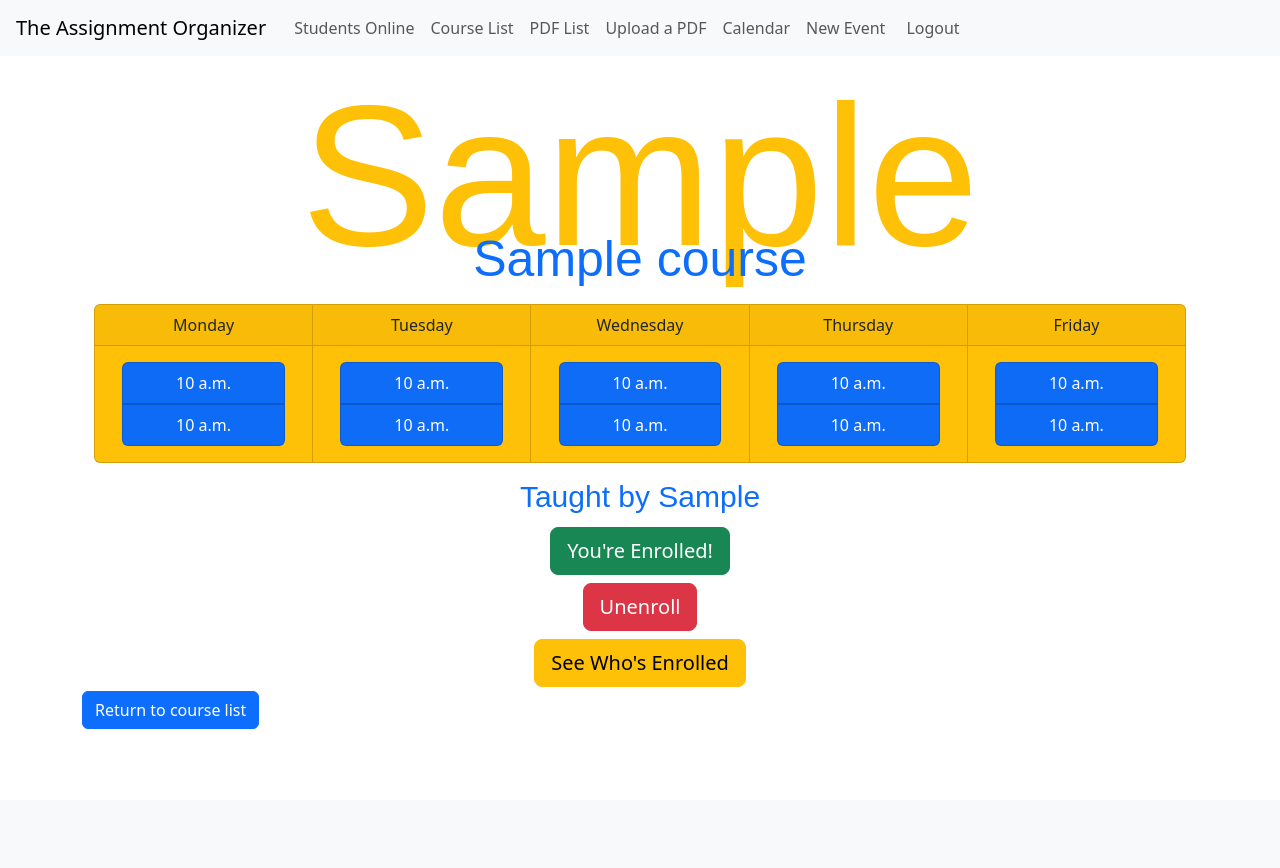
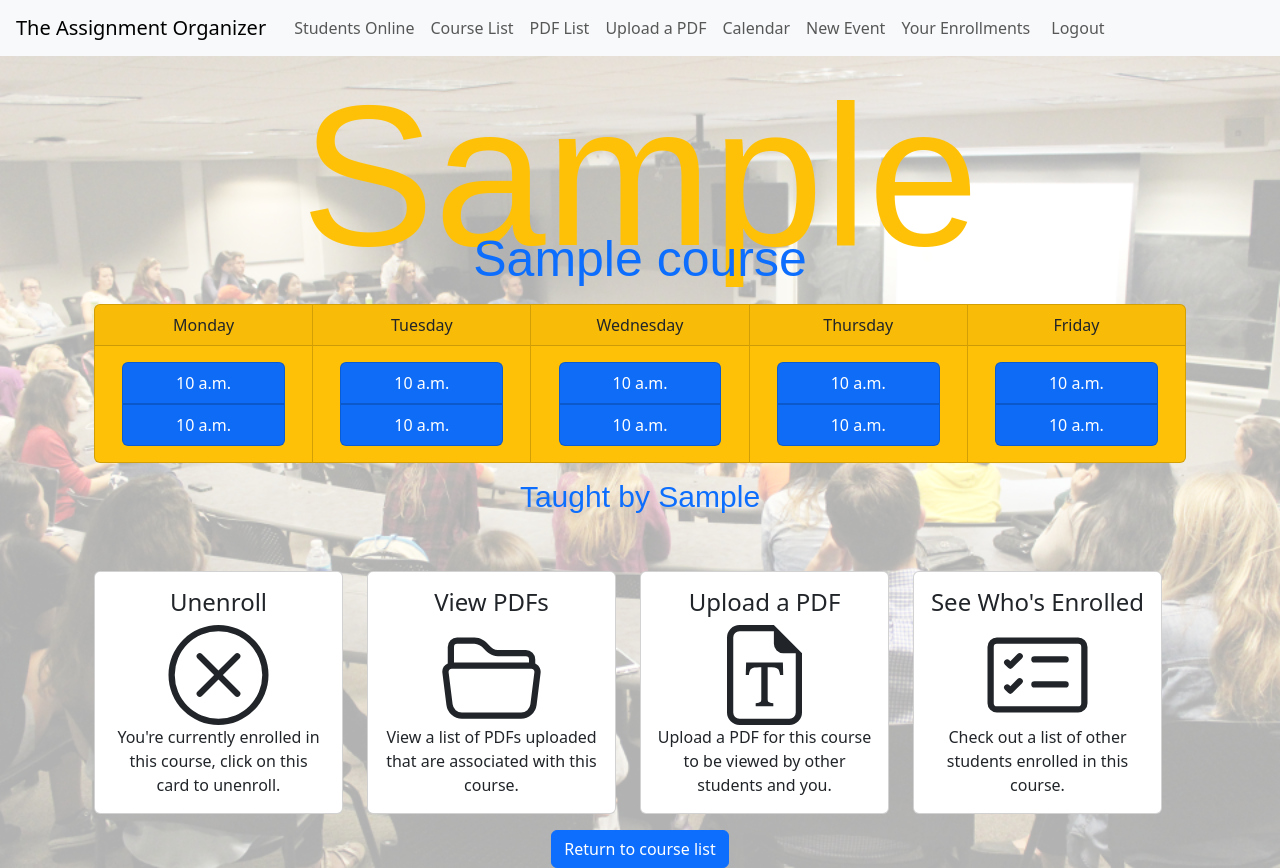
Before and after one commit to sierrashuman/assignment-project, a Django app: page /app/courses/1/1/ in a window 1280 px wide. Before the commit the page ends 729 px from the top, so only its background shows below. Run offline with Django 3.2, Linux system fonts and the light colour scheme; a user stored in the database is signed in; tables that the repository leaves empty hold one stand-in row (values such as "Sample post"); some libraries are stand-ins or nearby versions.

Commit message:
Course detail page change

```diff
--- a/assignment_app/models.py
+++ b/assignment_app/models.py
@@ -20,7 +20,7 @@ class Course(models.Model):
     course_id = models.IntegerField(unique=True)
 
     def __str__(self):
-        return self.name
+        return f"{self.course_mnemonic} ({self.start_time}-{self.end_time})"
 
 class PDF(models.Model):
     title = models.CharField(max_length=256)
--- a/assignment_app/templates/base.html
+++ b/assignment_app/templates/base.html
@@ -31,9 +31,9 @@
                 <li class="nav-item">
                     <a class="nav-link" href="{% url 'app:event_new' %}">New Event</a>
                 </li>
-                <!-- <li class="nav-item">
+                <li class="nav-item">
                     <a class="nav-link" href="/app/enroll_course/{% get_student request %}">Your Enrollments</a>
-                </li>  -->
+                </li>
             </ul>
             <ul class="navbar-nav me-1">
                 <li class="nav-item">
--- a/assignment_app/templates/coursedetail.html
+++ b/assignment_app/templates/coursedetail.html
@@ -1,11 +1,13 @@
 {% extends "base.html" %}
+{% load crispy_forms_tags %}
+{% load static %}
 
 {% block content %}
+<img style= "z-index: -1; opacity: 30%"class="w-100 position-absolute" src="{% static 'assignment_app/images/classroom.png' %}" alt="rotunda">
 <div class="container">
     <div class="row">
         <h1 class="w-100 text-center text-warning" style="font-family: fantasy; font-size:200px;">{{course.course_mnemonic}}</h1>
         <h2 class="w-100 text-center text-primary" style="font-family: fantasy; font-size:50px; margin-top:-75px">{{course.name}}</h2>
-        </div>
         <div class="card-group">
             <div class="card bg-warning text-center text-dark text-decoration-none" style="width: 18rem;">
                 <div class="card-header">Monday</div>
@@ -54,16 +56,69 @@
             </div>
         </div>
         <h3 class="w-100 text-center text-primary mt-3" style="font-family: fantasy; font-size:30px;">Taught by {{course.professor}}</h3>
-        <div class="container d-flex flex-column align-items-center">
+        <div class="row row-cols-xl-4 g-4">
             {% if is_enrolled %}
-                <div class="btn btn-success btn-lg m-1 enrolled">You're Enrolled!</div>
-                <a href="/app/courses/unenroll/{{course.course_id}}" class="btn btn-danger btn-lg m-1">Unenroll</a>
+                <div class="col d-flex justify-content-center">
+                    <a class="card hover-card text-center text-dark text-decoration-none" href="/app/courses/unenroll/{{course.course_id}}" style="width: 18rem;">
+                        <div class="card-body">
+                            <h4 class="card-title">Unenroll</h4>
+                            <svg xmlns="http://www.w3.org/2000/svg" width="100%" margin="auto" height="100" fill="currentColor" class="bi bi-list" viewBox="0 0 16 16">
+                                <path d="M8 15A7 7 0 1 1 8 1a7 7 0 0 1 0 14zm0 1A8 8 0 1 0 8 0a8 8 0 0 0 0 16z"/>
+                                <path d="M4.646 4.646a.5.5 0 0 1 .708 0L8 7.293l2.646-2.647a.5.5 0 0 1 .708.708L8.707 8l2.647 2.646a.5.5 0 0 1-.708.708L8 8.707l-2.646 2.647a.5.5 0 0 1-.708-.708L7.293 8 4.646 5.354a.5.5 0 0 1 0-.708z"/>                            </svg>
+                            <p class="card-text">You're currently enrolled in this course, click on this card to unenroll.</p>
+                        </div>
+                    </a>
+                </div>
             {% else %}
-                <a href="/app/courses/{{course.course_id}}/join"class="btn btn-success btn-lg m-1 enrolled">Enroll</a>
+                <div class="col d-flex justify-content-center">
+                    <a class="card hover-card text-center text-dark text-decoration-none" href="/app/courses/{{course.course_id}}/join" style="width: 18rem;">
+                        <div class="card-body">
+                            <h4 class="card-title">Enroll</h4>
+                            <svg xmlns="http://www.w3.org/2000/svg" width="100%" margin="auto" height="100" fill="currentColor" class="bi bi-list" viewBox="0 0 16 16">
+                                <path d="M8 15A7 7 0 1 1 8 1a7 7 0 0 1 0 14zm0 1A8 8 0 1 0 8 0a8 8 0 0 0 0 16z"/>
+                                <path d="M10.97 4.97a.235.235 0 0 0-.02.022L7.477 9.417 5.384 7.323a.75.75 0 0 0-1.06 1.06L6.97 11.03a.75.75 0 0 0 1.079-.02l3.992-4.99a.75.75 0 0 0-1.071-1.05z"/>                            </svg>
+                            <p class="card-text">You're not currently enrolled in this course, click on this card to do so.</p>
+                        </div>
+                    </a>
+                </div>
             {% endif %}
-            <a class="btn btn-warning btn-lg m-1" href="{% url 'app:coursestudents' course.course_id %}">See Who's Enrolled</a>
+            <div class="col d-flex justify-content-center">
+                <a class="card hover-card text-center text-dark text-decoration-none" href="{% url 'app:pdf_list' %}" style="width: 18rem;">
+                    <div class="card-body">
+                        <h4 class="card-title">View PDFs</h4>
+                        <svg xmlns="http://www.w3.org/2000/svg" width="100%" margin="auto" height="100" fill="currentColor" class="bi bi-book" viewBox="0 0 16 16">
+                            <path d="M1 3.5A1.5 1.5 0 0 1 2.5 2h2.764c.958 0 1.76.56 2.311 1.184C7.985 3.648 8.48 4 9 4h4.5A1.5 1.5 0 0 1 15 5.5v.64c.57.265.94.876.856 1.546l-.64 5.124A2.5 2.5 0 0 1 12.733 15H3.266a2.5 2.5 0 0 1-2.481-2.19l-.64-5.124A1.5 1.5 0 0 1 1 6.14V3.5zM2 6h12v-.5a.5.5 0 0 0-.5-.5H9c-.964 0-1.71-.629-2.174-1.154C6.374 3.334 5.82 3 5.264 3H2.5a.5.5 0 0 0-.5.5V6zm-.367 1a.5.5 0 0 0-.496.562l.64 5.124A1.5 1.5 0 0 0 3.266 14h9.468a1.5 1.5 0 0 0 1.489-1.314l.64-5.124A.5.5 0 0 0 14.367 7H1.633z"/>
+                        </svg>
+                        <p class="card-text">View a list of PDFs uploaded that are associated with this course.</p>
+                    </div>
+                </a>
+            </div>
+            <div class="col d-flex justify-content-center">
+                <a class="card hover-card text-center text-dark text-decoration-none" href="{% url 'app:upload_pdf' %}" style="width: 18rem;">
+                    <div class="card-body">
+                        <h4 class="card-title">Upload a PDF</h4>
+                        <svg xmlns="http://www.w3.org/2000/svg" width="100%" margin="auto" height="100" fill="currentColor" class="bi bi-file-earmark-font" viewBox="0 0 16 16">
+                            <path d="M10.943 6H5.057L5 8h.5c.18-1.096.356-1.192 1.694-1.235l.293-.01v5.09c0 .47-.1.582-.898.655v.5H9.41v-.5c-.803-.073-.903-.184-.903-.654V6.755l.298.01c1.338.043 1.514.14 1.694 1.235h.5l-.057-2z"/>
+                            <path d="M14 4.5V14a2 2 0 0 1-2 2H4a2 2 0 0 1-2-2V2a2 2 0 0 1 2-2h5.5L14 4.5zm-3 0A1.5 1.5 0 0 1 9.5 3V1H4a1 1 0 0 0-1 1v12a1 1 0 0 0 1 1h8a1 1 0 0 0 1-1V4.5h-2z"/>
+                        </svg>
+                        <p class="card-text">Upload a PDF for this course to be viewed by other students and you.</p>
+                    </div>
+                </a>
+            </div>
+            <div class="col d-flex justify-content-center">
+                <a class="card hover-card text-center text-dark text-decoration-none" href="{% url 'app:coursestudents' course.course_id %}" style="width: 18rem;">
+                    <div class="card-body">
+                        <h4 class="card-title">See Who's Enrolled</h4>
+                        <svg xmlns="http://www.w3.org/2000/svg" width="100%" margin="auto" height="100" fill="currentColor" class="bi bi-file-earmark-font" viewBox="0 0 16 16">
+                            <path d="M14.5 3a.5.5 0 0 1 .5.5v9a.5.5 0 0 1-.5.5h-13a.5.5 0 0 1-.5-.5v-9a.5.5 0 0 1 .5-.5h13zm-13-1A1.5 1.5 0 0 0 0 3.5v9A1.5 1.5 0 0 0 1.5 14h13a1.5 1.5 0 0 0 1.5-1.5v-9A1.5 1.5 0 0 0 14.5 2h-13z"/>
+                            <path d="M7 5.5a.5.5 0 0 1 .5-.5h5a.5.5 0 0 1 0 1h-5a.5.5 0 0 1-.5-.5zm-1.496-.854a.5.5 0 0 1 0 .708l-1.5 1.5a.5.5 0 0 1-.708 0l-.5-.5a.5.5 0 1 1 .708-.708l.146.147 1.146-1.147a.5.5 0 0 1 .708 0zM7 9.5a.5.5 0 0 1 .5-.5h5a.5.5 0 0 1 0 1h-5a.5.5 0 0 1-.5-.5zm-1.496-.854a.5.5 0 0 1 0 .708l-1.5 1.5a.5.5 0 0 1-.708 0l-.5-.5a.5.5 0 0 1 .708-.708l.146.147 1.146-1.147a.5.5 0 0 1 .708 0z"/>
+                        </svg>
+                        <p class="card-text">Check out a list of other students enrolled in this course.</p>
+                    </div>
+                </a>
+            </div>
         </div>
     </div>
 </div>
-    <a class="btn btn-primary" href="{% url 'app:courselist' %}">Return to course list</a>
+    <a class="btn btn-primary mt-3" href="{% url 'app:courselist' %}">Return to course list</a>
 {% endblock %}
--- a/assignment_app/templates/coursestudents.html
+++ b/assignment_app/templates/coursestudents.html
@@ -1,7 +1,7 @@
 {% extends "base.html" %}
 
 {% block content %}
-    <h2>List of Enrolled Students</h2>
+    <h2>List of Enrolled Students for {{ course }}</h2>
     <table class="table">
         <thead>
             <th scope="column">Name</th>
--- a/assignment_app/views.py
+++ b/assignment_app/views.py
@@ -9,7 +9,7 @@ from django.utils import timezone
 from django.shortcuts import get_object_or_404, render, redirect
 from django.core.files.storage import FileSystemStorage
 from .models import Course, PDF, Enrollment
-from .forms import PDFForm, StudentForm
+from .forms import PDFForm, StudentForm, PDFCourseForm
 import datetime
 from datetime import date, timedelta
 import calendar
@@ -138,7 +138,10 @@ class PDFList(LoginRequiredMixin, generic.ListView):
         """
         Return all courses
         """
-        return PDF.objects.all()
+        pdfs_unsorted = PDF.objects.all()
+        pdfs_sorted = sorted(pdfs_unsorted, key = lambda i: i.datetime, reverse=True)
+
+        return pdfs_sorted
 
 class CalendarView(LoginRequiredMixin, generic.ListView):
     model = Event
--- a/templates/base2.html
+++ b/templates/base2.html
@@ -33,9 +33,9 @@
               <li class="nav-item">
                   <a class="nav-link" href="{% url 'app:event_new' %}">New Event</a>
               </li>
-              <!-- <li class="nav-item">
+              <li class="nav-item">
                   <a class="nav-link" href="/app/enroll_course/{% get_student request %}">Your Enrollments</a>
-              </li>  -->
+              </li>
           </ul>
           <ul class="navbar-nav me-1">
               <li class="nav-item">
```
Also changed, not shown: assignment_app/forms.py (+7 -2 lines), assignment_app/templates/appindex.html (+4 -4 lines), assignment_app/static/assignment_app/images/classroom.png (added).
